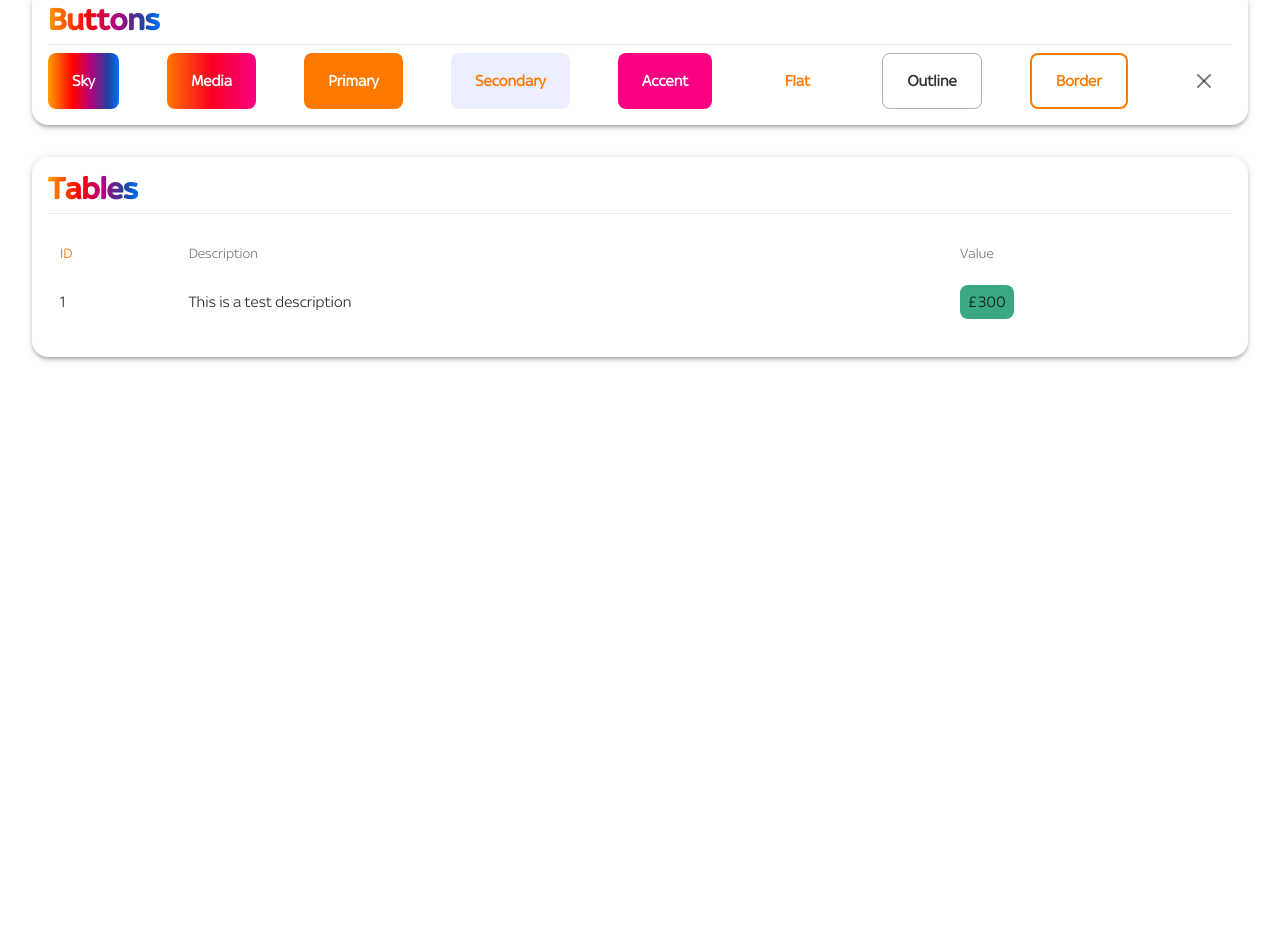
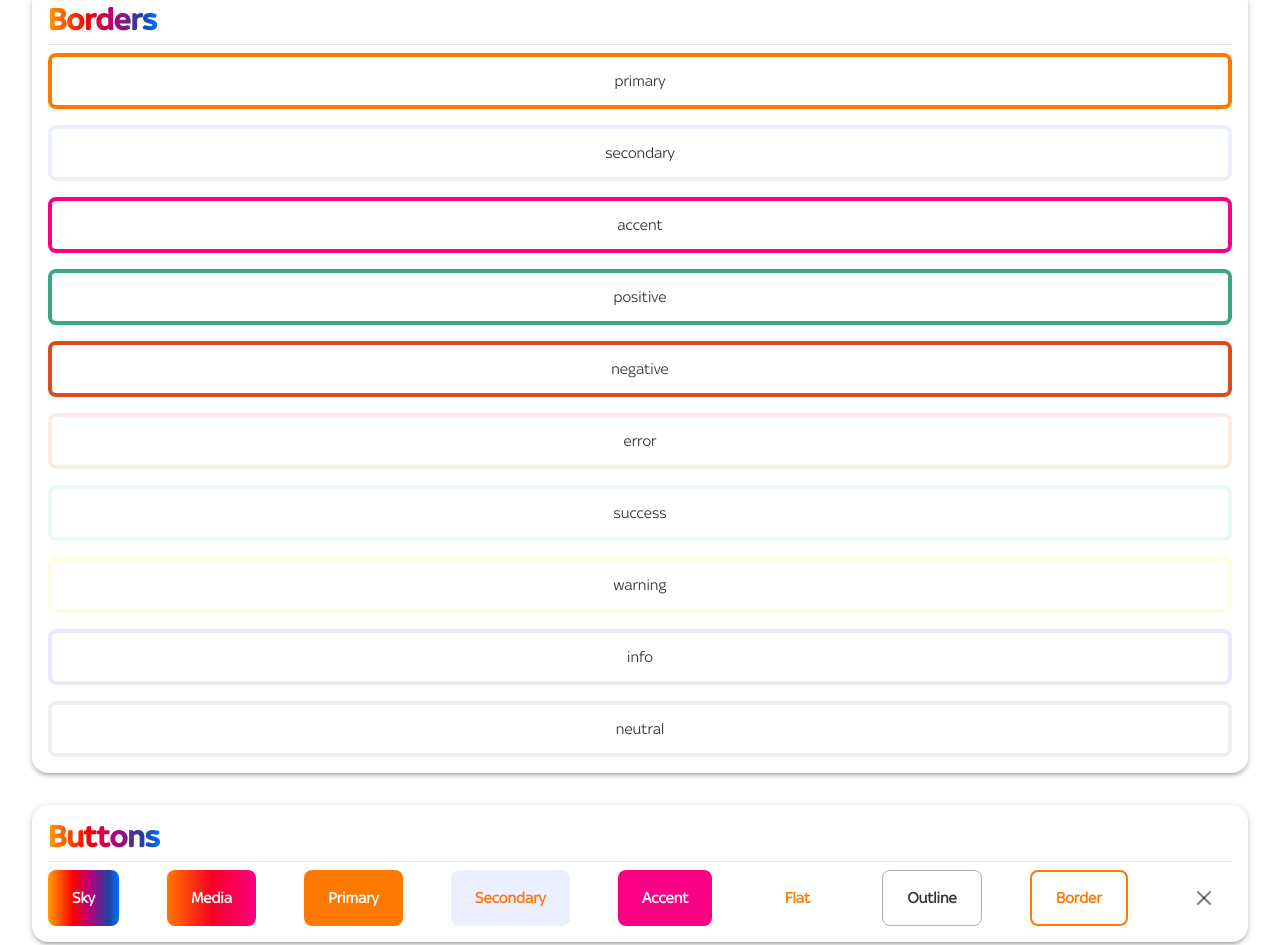
Before and after one commit to ExistentialAlex/adtech-sky-analytics-css, a website: page index.html in a window 1280 px wide. Shown: the part 6040-6985 px from the top of the page. Before the commit the page ends 6429 px from the top, so only its background shows below. Drawn offline with nearby package versions, Linux system fonts and the light colour scheme; files that its build step writes are made by us from their sources.

Commit message:
feat(index.html): add borders

```diff
--- a/index.html
+++ b/index.html
@@ -540,6 +540,22 @@
         </div>
       </section>
       <section class="[ adt-card ] [ adt-p-5 adt-br-m adt-bs ]" data-elevation="03" data-hover="7">
+        <h2>Borders</h2>
+        <hr />
+        <div class="adt-flow">
+          <div class="[ adt-border adt-p-4 adt-text-center adt-br-s ]" data-appearance="primary">primary</div>
+          <div class="[ adt-border adt-p-4 adt-text-center adt-br-s ]" data-appearance="secondary">secondary</div>
+          <div class="[ adt-border adt-p-4 adt-text-center adt-br-s ]" data-appearance="accent">accent</div>
+          <div class="[ adt-border adt-p-4 adt-text-center adt-br-s ]" data-appearance="positive">positive</div>
+          <div class="[ adt-border adt-p-4 adt-text-center adt-br-s ]" data-appearance="negative">negative</div>
+          <div class="[ adt-border adt-p-4 adt-text-center adt-br-s ]" data-appearance="error">error</div>
+          <div class="[ adt-border adt-p-4 adt-text-center adt-br-s ]" data-appearance="success">success</div>
+          <div class="[ adt-border adt-p-4 adt-text-center adt-br-s ]" data-appearance="warning">warning</div>
+          <div class="[ adt-border adt-p-4 adt-text-center adt-br-s ]" data-appearance="info">info</div>
+          <div class="[ adt-border adt-p-4 adt-text-center adt-br-s ]" data-appearance="neutral">neutral</div>
+        </div>
+      </section>
+      <section class="[ adt-card ] [ adt-p-5 adt-br-m adt-bs ]" data-elevation="03" data-hover="7">
         <h2>Buttons</h2>
         <hr />
         <div class="adt-flex" data-justify="between">
```
